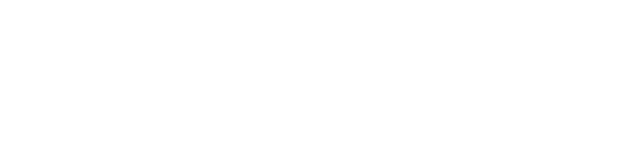
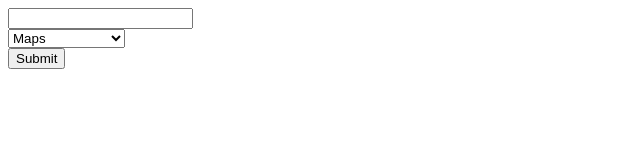
Before and after one commit to SpectreKilo/congressSearchTool, a plain HTML site: page index.html in a window 1280 px wide. Shown: the whole page, without its empty margins (0-640 px from the left). Drawn offline with nearby package versions, Linux system fonts and the light colour scheme.

Commit message:
added form with dropdown

```diff
--- a/assets/js/script.js
+++ b/assets/js/script.js
@@ -0,0 +1 @@
+var buttonSubmit
--- a/index.html
+++ b/index.html
@@ -8,7 +8,37 @@
     <title>Congress Search Tool</title>
 </head>
 <body>
-    <div></div>
+    <div>
+        <form>
+            <div class="mb-3">
+              <label for="exampleInputEmail1" class="form-label"></label>
+              <input type="search" class="form-control" id="searchKeywords" aria-describedby="emailHelp">
+            </div>
+            <div class="mb-3">
+              <label for="exampleInputPassword1" class="form-label"></label>
+              <select class="form-control">
+                <option>Maps</option>
+                <option>Audio</option>
+                <option>Photos</option>
+                <option>Manuscripts</option>
+                <option>Newspapers</option>
+                <option>Film-and-videos</option>
+                <option>Notated-music</option>
+                <option>Websites</option>
+              </select>
+            </div>
+            <div class="mb-3 form-check">
+
+              <label class="form-check-label" for="exampleCheck1"></label>
+            </div>
+            <button type="submit" class="btn btn-primary">Submit</button>
+          </form>
+
+
+    </div>
+    <script src="https://cdn.jsdelivr.net/npm/bootstrap@5.3.0-alpha1/dist/js/bootstrap.bundle.min.js" integrity="sha384-w76AqPfDkMBDXo30jS1Sgez6pr3x5MlQ1ZAGC+nuZB+EYdgRZgiwxhTBTkF7CXvN" crossorigin="anonymous"></script>
+
+    <script src="https://code.jquery.com/jquery-3.6.3.min.js"></script>
 <script src="/assets/js/script.js"></script>
 </body>
 </html>
```
